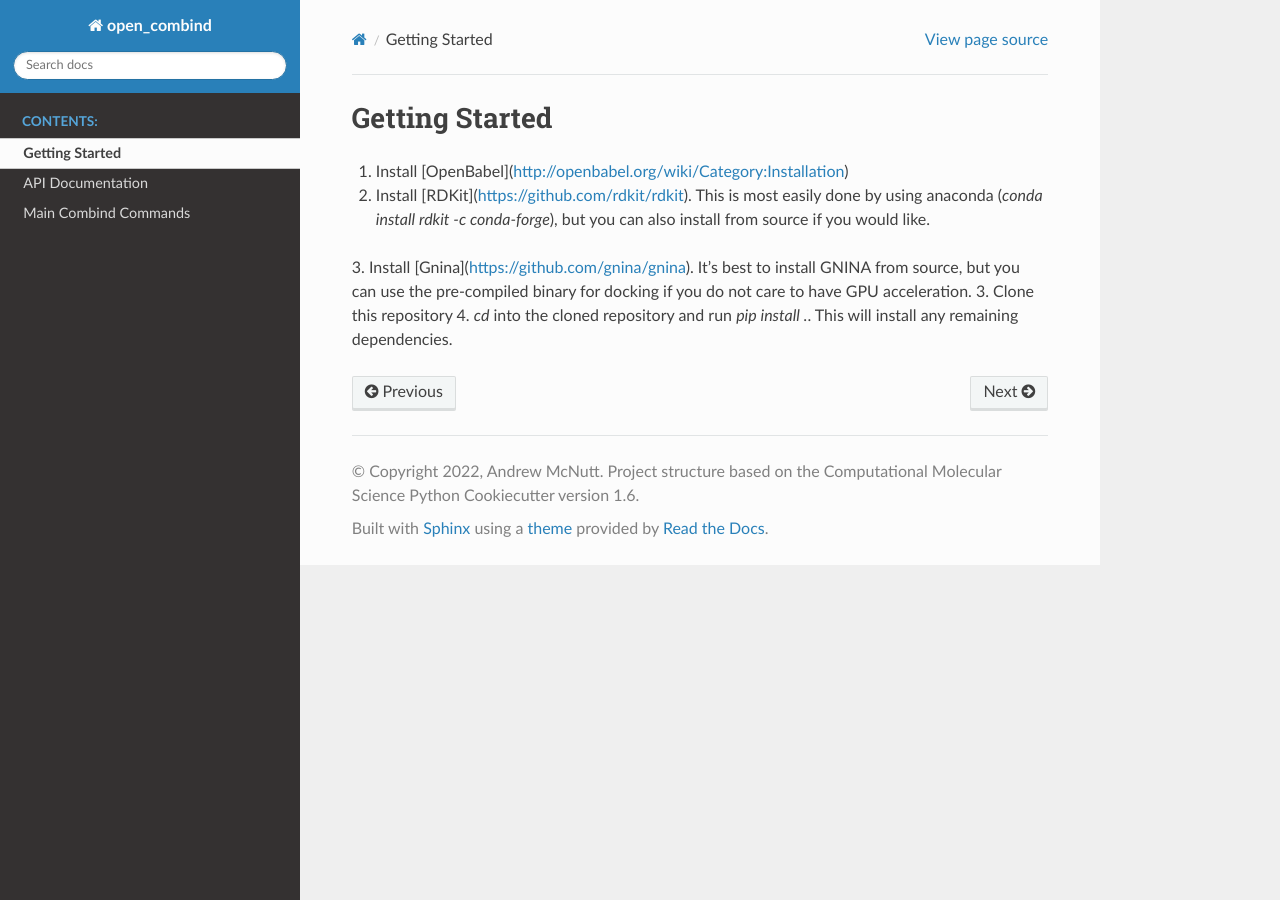
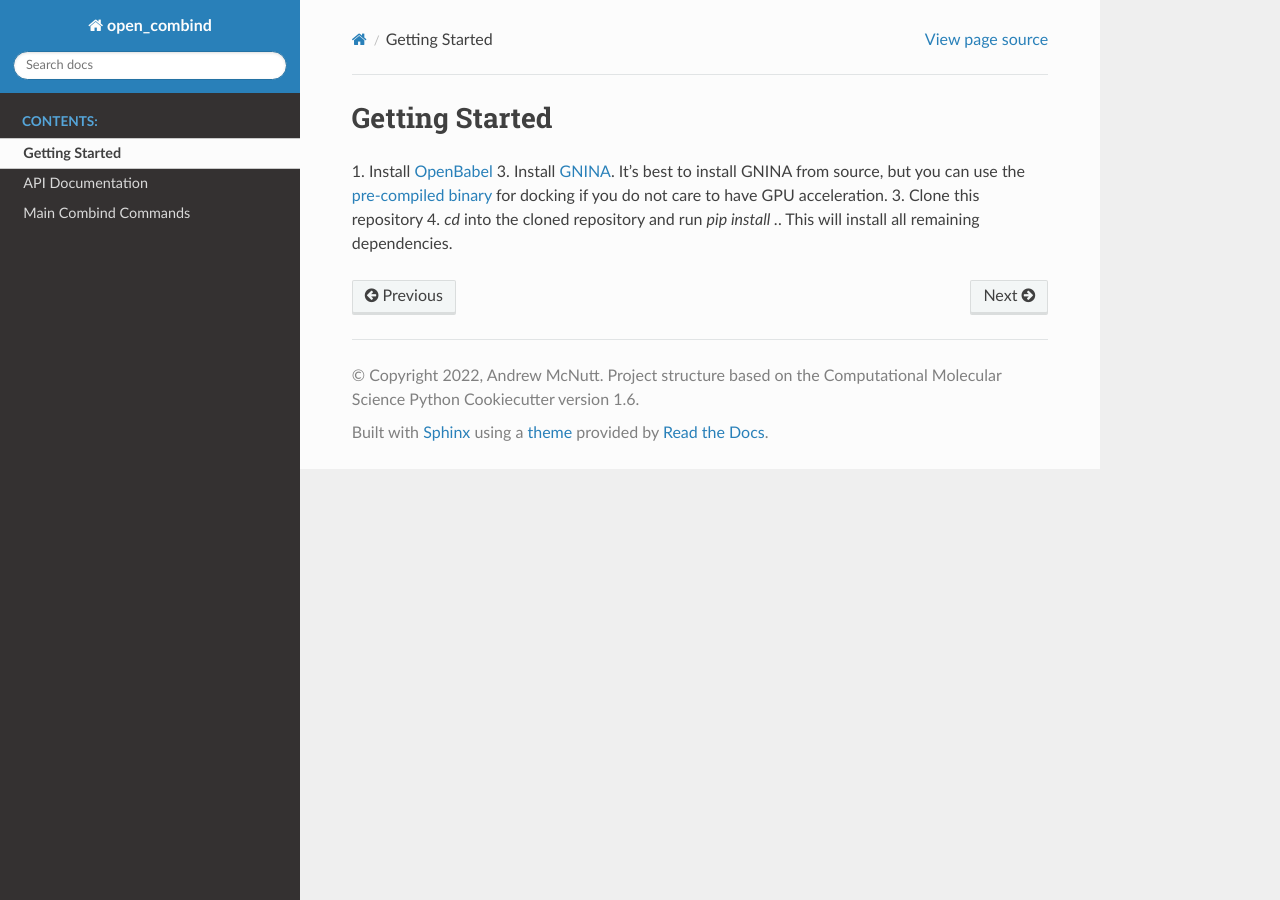
Before and after one commit to drewnutt/open_combind, a Sphinx documentation site: the page built from docs/getting_started.rst, in a window 1280 px wide. Built offline with Sphinx 7.4.7 and the Read the Docs theme 2.0.0, drawn with Linux system fonts in a browser that asks for light colours; the version number could not be read and is left out.

Commit message:
getting the documentation working

```diff
--- a/docs/getting_started.rst
+++ b/docs/getting_started.rst
@@ -1,8 +1,7 @@
 Getting Started
 ===============
 
-1. Install [OpenBabel](http://openbabel.org/wiki/Category:Installation)
-2. Install [RDKit](https://github.com/rdkit/rdkit). This is most easily done by using anaconda (`conda install rdkit -c conda-forge`), but you can also install from source if you would like.
-3. Install [Gnina](https://github.com/gnina/gnina). It's best to install GNINA from source, but you can use the pre-compiled binary for docking if you do not care to have GPU acceleration.
+1. Install `OpenBabel <http://openbabel.org/wiki/Category:Installation>`_
+3. Install `GNINA <https://github.com/gnina/gnina>`_. It's best to install GNINA from source, but you can use the `pre-compiled binary <https://github.com/gnina/gnina/releases/>`_ for docking if you do not care to have GPU acceleration.
 3. Clone this repository
-4. `cd` into the cloned repository and run `pip install .`. This will install any remaining dependencies.
+4. `cd` into the cloned repository and run `pip install .`. This will install all remaining dependencies.
```
Also changed, not shown: docs/api.rst (+7 -8 lines).
